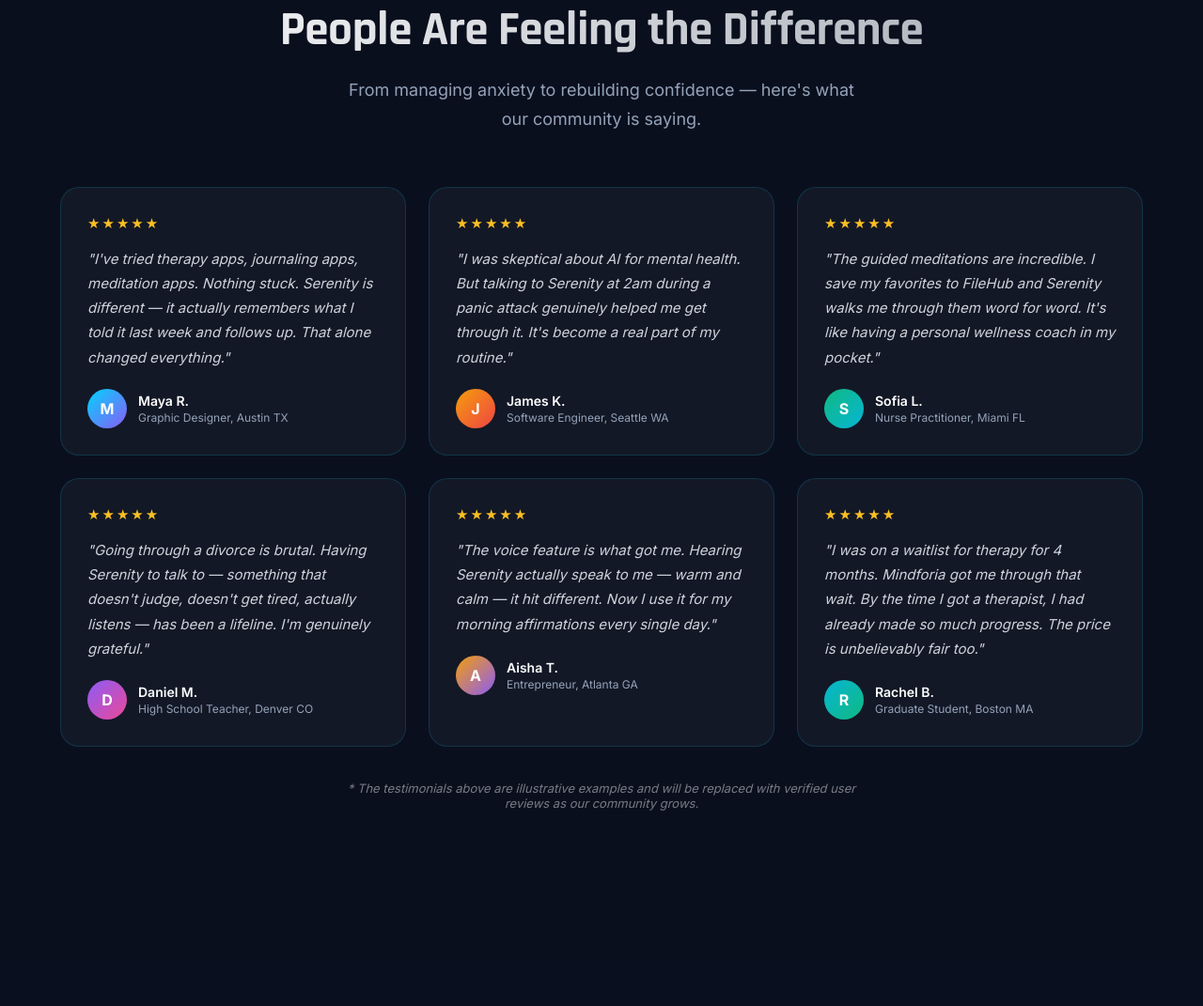
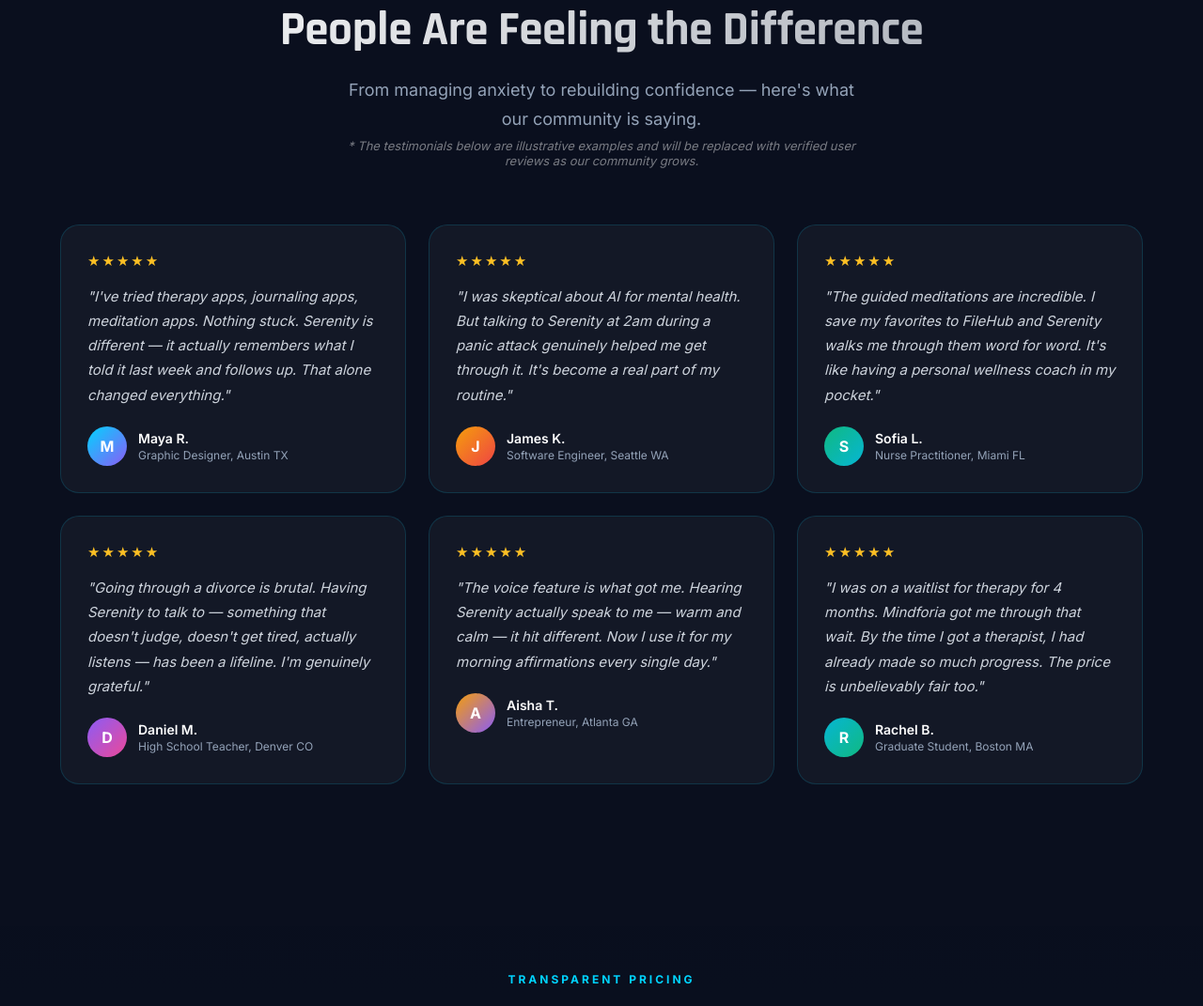
Before and after one commit to tbsmith45/mindforia-website, a website: page index.html in a window 1280 px wide. Shown: the part 3121-4192 px from the top of the page at 94% size. Drawn offline with Linux system fonts and the light colour scheme.

Commit message:
style: move testimonial disclaimer to 5px above cards

```diff
--- a/index.html
+++ b/index.html
@@ -333,6 +333,7 @@ footer{padding:60px 5% 32px;border-top:1px solid rgba(255,255,255,.06);margin-to
       <h2 class="section-title">People Are Feeling the Difference</h2>
       <p class="section-sub">From managing anxiety to rebuilding confidence — here's what our community is saying.</p>
     </div>
+    <p style="text-align:center;font-size:13px;color:rgba(255,255,255,0.45);font-style:italic;margin:0 auto 5px;padding:4px 16px;max-width:600px;">* The testimonials below are illustrative examples and will be replaced with verified user reviews as our community grows.</p>
     <div class="testi-grid">
       <div class="testi-card reveal">
         <div class="stars">★★★★★</div>
@@ -383,7 +384,7 @@ footer{padding:60px 5% 32px;border-top:1px solid rgba(255,255,255,.06);margin-to
         </div>
       </div>
     </div>
-    <p style="text-align:center;font-size:13px;color:rgba(255,255,255,0.45);font-style:italic;margin:28px auto 0;padding:8px 16px;max-width:600px;">* The testimonials above are illustrative examples and will be replaced with verified user reviews as our community grows.</p>
+    </div>
   </div>
 </section>
 
```
